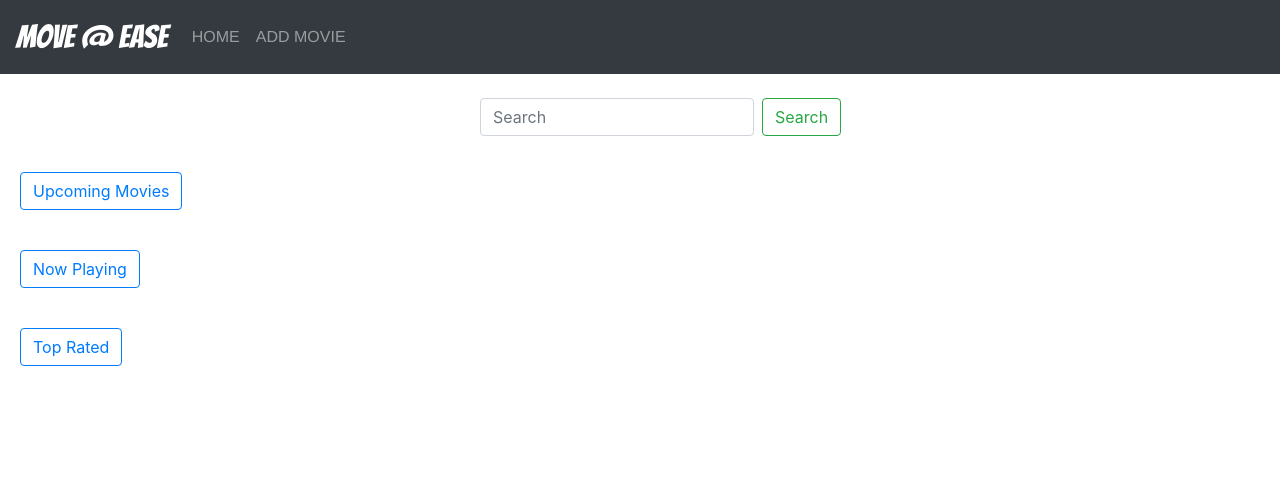
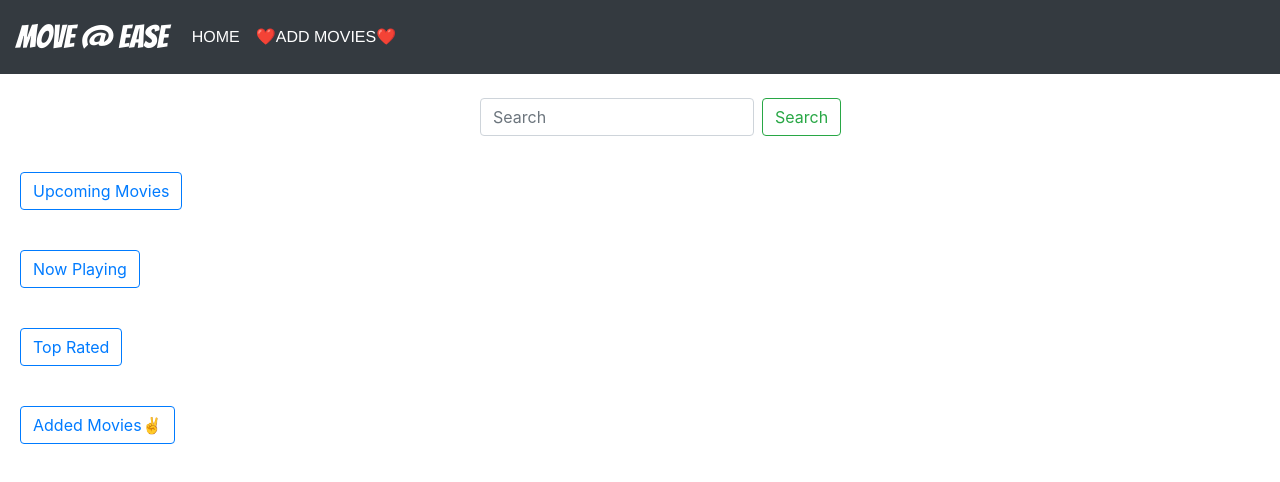
Before and after one commit to abhijeetaman007/Devsprint, a React (Create React App) app in the folder Client/: page / in a window 1280 px wide. Shown: the top 482 px of the page. Built offline with nearby package versions, Linux system fonts and the light colour scheme.

Commit message:
have to link db to searchitem

```diff
--- a/Client/src/App.js
+++ b/Client/src/App.js
@@ -18,11 +18,11 @@ class App extends Component {
             <ul className="navbar-nav mr-auto">
 
               <li className="navbar-item">
-                <Link to="/" className="nav-link" style={{fontFamily:"Helvetica",opacity:"150%",}}>HOME</Link>
+                <Link to="/" className="nav-link" style={{fontFamily:"Helvetica",color:"white"}}>HOME</Link>
               </li>
 
               <li className="navbar-item">
-                <Link to="/create" className="nav-link" style={{fontFamily:"Helvetica",opacity:"150%",}}>ADD MOVIE</Link>
+                <Link to="/create" className="nav-link" style={{fontFamily:"Helvetica",color:"white"}}>❤️ADD MOVIES❤️</Link>
               </li>
 
             </ul>
--- /dev/null
+++ b/Client/src/components/AddedMovies.js
@@ -0,0 +1,9 @@
+import React from 'react'
+
+export default function AddedMovies() {
+    return (
+        <div>
+            <button class="btn btn-outline-primary" style={{margin:"20px"}}>Added Movies✌️</button>
+        </div>
+    )
+}
--- a/Client/src/components/Homepage.js
+++ b/Client/src/components/Homepage.js
@@ -5,6 +5,7 @@ import Moviedetails from "./Moviedetails.js";
 import Upcoming from "./UpcomingList";
 import NowPlaying from "./NowPlaying";
 import TopRated from "./Toprated";
+import AddedMovies from "./AddedMovies";
 export default class Homepage extends Component {
 
   constructor(props) {
@@ -70,10 +71,12 @@ export default class Homepage extends Component {
   render() {
     return (
       <div>
+
       <Searchmovie handleSubmit={this.handleSubmit} handleChange={this.handleChange}/>
       <Upcoming handleUpcoming={this.handleUpcoming}/>
       <NowPlaying handleNowplaying={this.handleNowplaying}/>
       <TopRated handleToprated={this.handleToprated}/>
+      <AddedMovies/>
       <div>
       {this.state.currmovie==null ?
       <div>
```
Also changed, not shown: Client/public/styles.css (+11 -0 lines).
